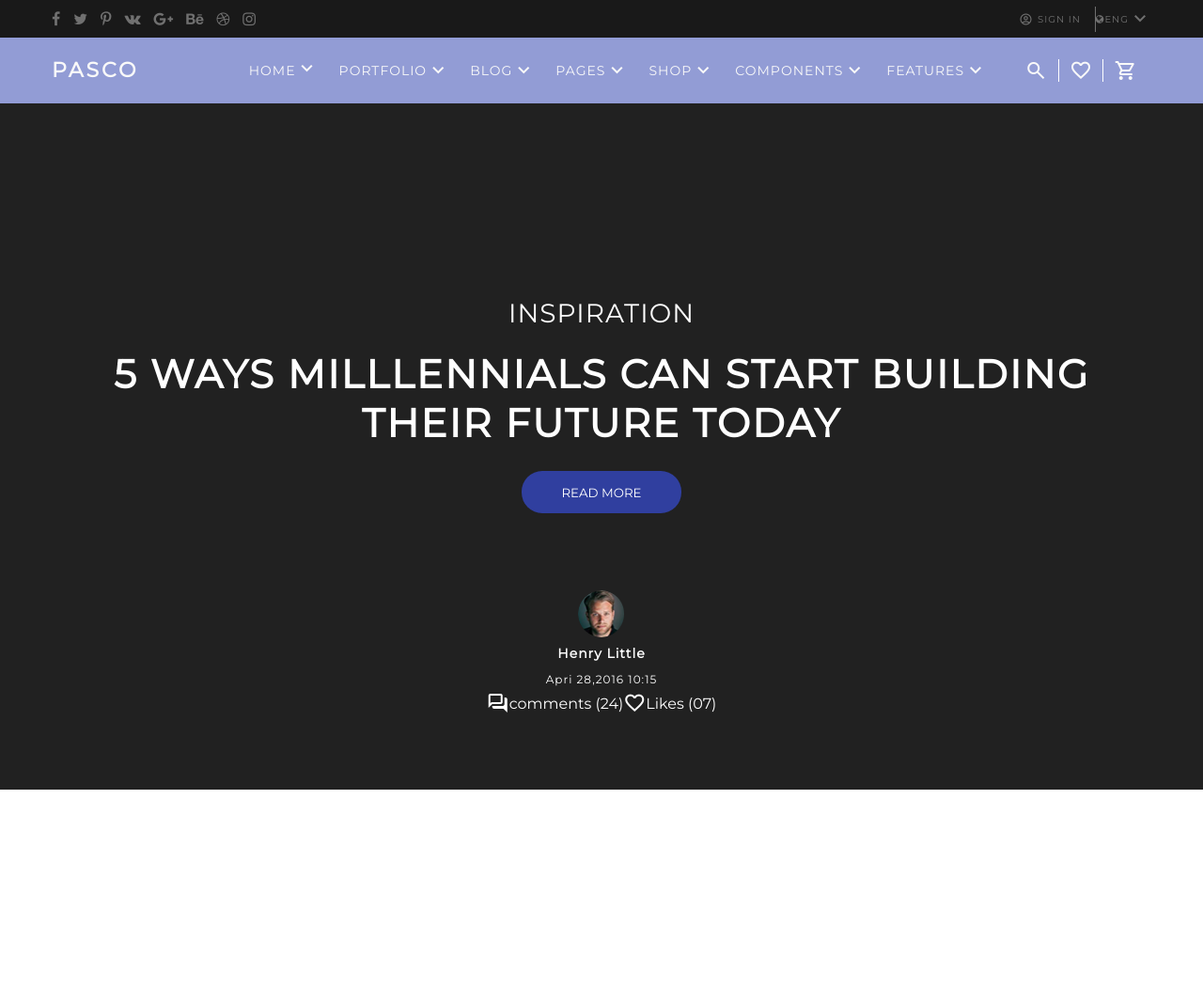
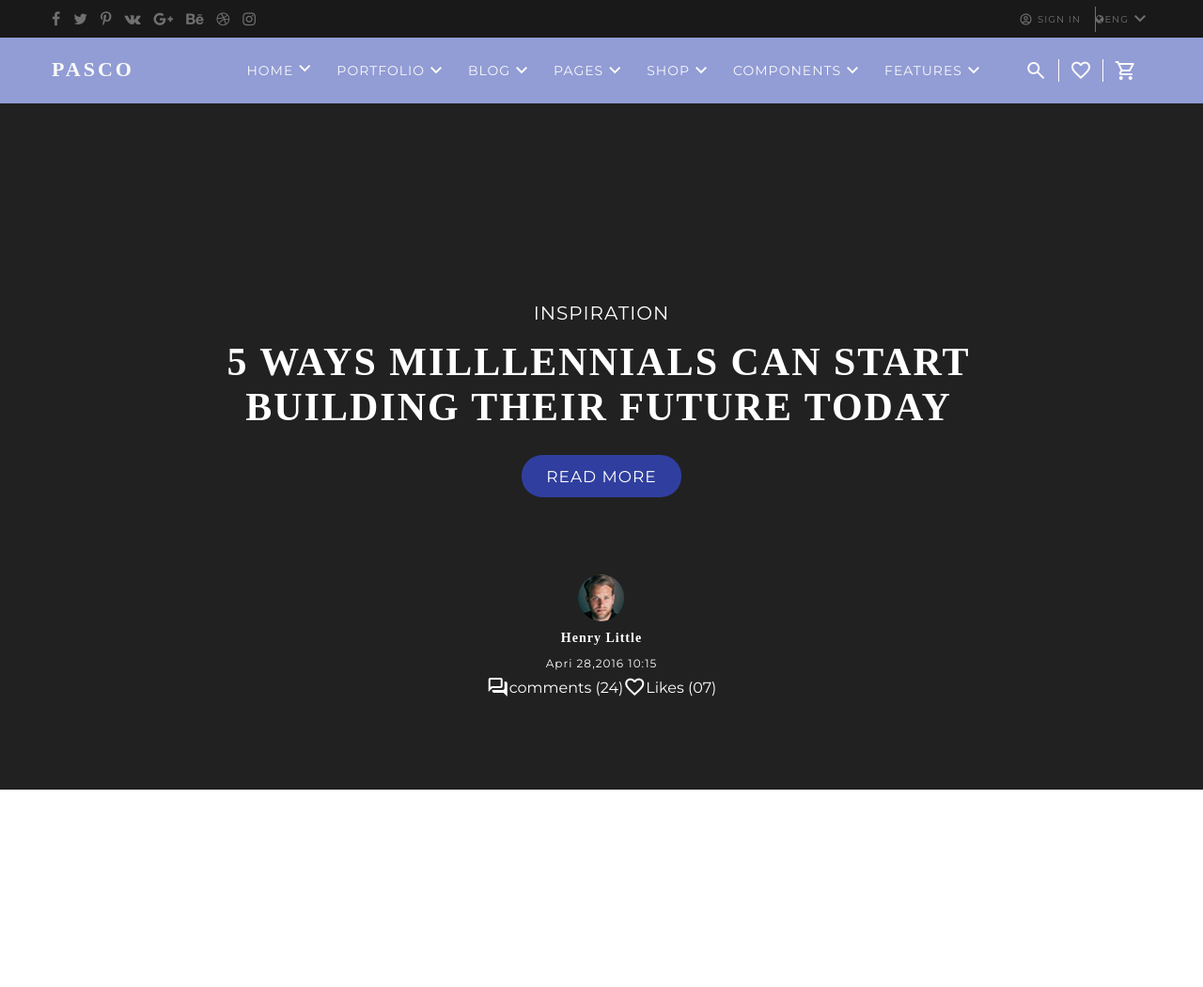
Before and after one commit to arkajyotiadhikary/codeigniter-test, a PHP site: page / in a window 1280 px wide. Shown: the whole page at 94% size. Run offline with PHP 8.4, Linux system fonts and the light colour scheme; some web fonts are replaced.

Commit message:
title h1 and inspiration

```diff
--- a/index.css
+++ b/index.css
@@ -1,3 +1,20 @@
+@font-face {
+    font-family: "Montserrat";
+    font-style: normal;
+    font-weight: 400;
+    src: local("Montserrat-Regular"),
+        url(http://fonts.gstatic.com/s/montserrat/v6/zhcz-_WihjSQC0oHJ9TCYC3USBnSvpkopQaUR-2r7iU.ttf)
+            format("truetype");
+}
+
+@font-face {
+    font-family: "Montserrat";
+    font-style: bold;
+    font-weight: 700;
+    src: local("Montserrat-Bold"),
+        url(http://fonts.gstatic.com/s/montserrat/v6/IQHow_FEYlDC4Gzy_m8fcvEr6Hm6RMS0v1dtXsGir4g.ttf)
+            format("truetype");
+}
 * {
     margin: 0;
     font-family: "Montserrat";
@@ -87,6 +104,10 @@
     line-height: 40px;
     text-align: start;
 }
+.logo > h1 {
+    text-align: start;
+    margin-bottom: 3px;
+}
 .blog-pages {
     width: 810px;
 }
@@ -136,7 +157,7 @@
 .slide > p {
     text-align: center;
     color: white;
-    font-size: 28px;
+    font-size: 20px;
     letter-spacing: 1px;
     padding: 0 20px;
     line-height: 27px;
@@ -146,16 +167,22 @@
     text-align: center;
     color: white;
     font-size: 42px;
+    margin-right: 6px;
     letter-spacing: 2px;
-    font-weight: bold;
-    padding: 25px 50px;
+    font-weight: 1200;
+    padding: 14px 80px;
 }
 .slide > button {
     width: 170px;
     height: 45px;
     border-radius: 22px;
+    margin-top: 13px;
+    font-size: 17px;
+    letter-spacing: 1px;
+    line-height: 36px;
+    font-weight: 400;
     background-color: #303f9f;
-    color: white;
+    color: #ffffff;
 }
 
 .slide .author {
```
